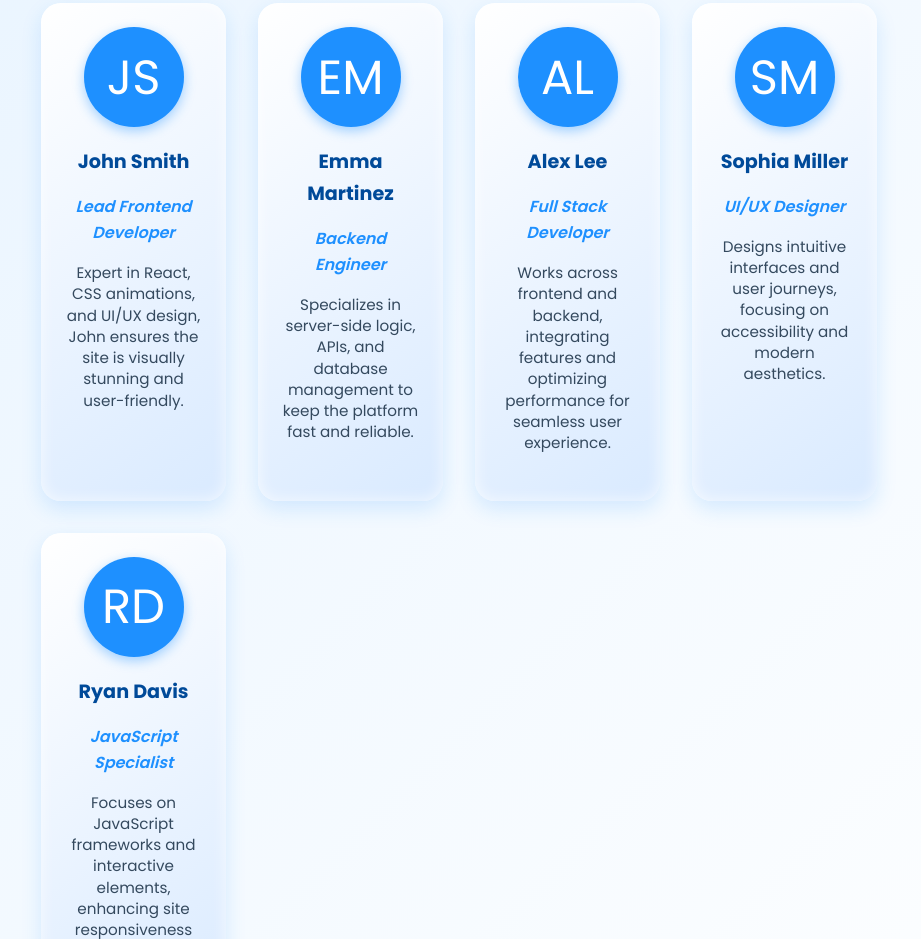
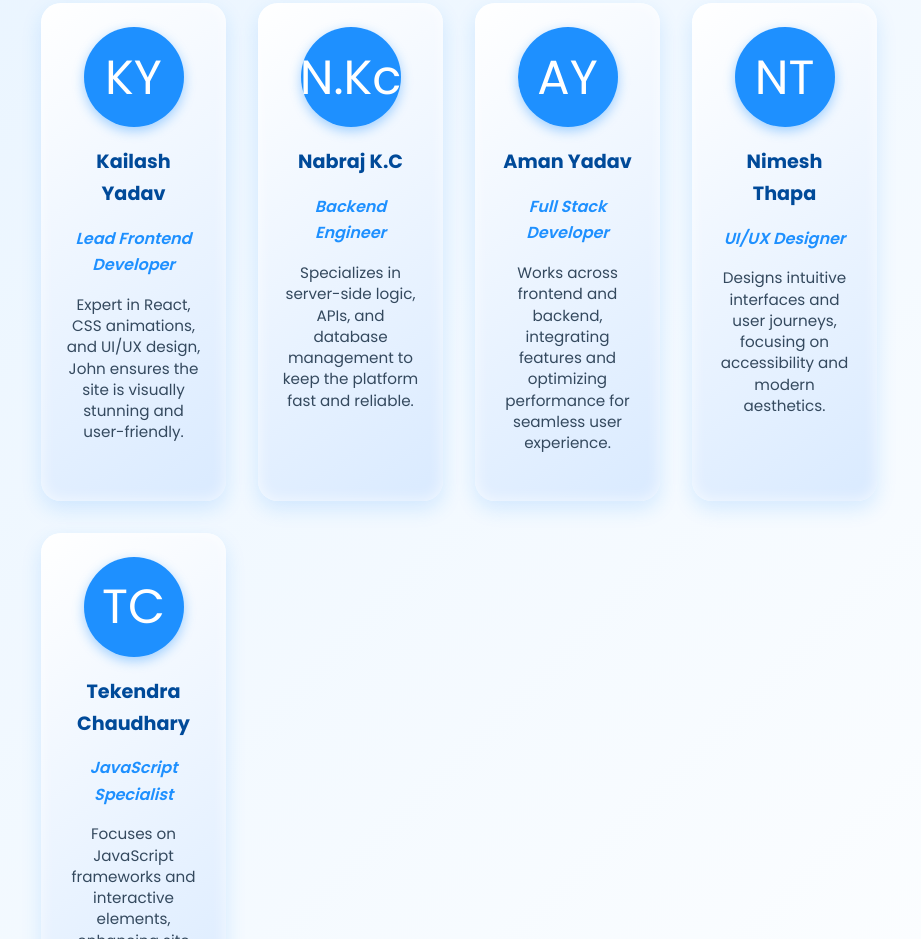
Before and after one commit to UNDEADCODER0/Mobile, a plain HTML site: page contact.html in a window 1280 px wide. Shown: the part 1045-1984 px from the top of the page, without its empty margins (181-1102 px from the left). Drawn offline with Linux system fonts and the light colour scheme.

Commit message:
code changed

```diff
--- a/contact.html
+++ b/contact.html
@@ -294,32 +294,32 @@
             <h2>Meet the Developers</h2>
             <div class="developers-grid">
                 <article class="developer-card" tabindex="0">
-                    <div class="developer-photo" aria-hidden="true">JS</div>
-                    <h3 class="developer-name">John Smith</h3>
+                    <div class="developer-photo" aria-hidden="true">KY</div>
+                    <h3 class="developer-name">Kailash Yadav</h3>
                     <p class="developer-role">Lead Frontend Developer</p>
                     <p class="developer-desc">Expert in React, CSS animations, and UI/UX design, John ensures the site is visually stunning and user-friendly.</p>
                 </article>
                 <article class="developer-card" tabindex="0">
-                    <div class="developer-photo" aria-hidden="true">EM</div>
-                    <h3 class="developer-name">Emma Martinez</h3>
+                    <div class="developer-photo" aria-hidden="true">N.Kc</div>
+                    <h3 class="developer-name">Nabraj K.C</h3>
                     <p class="developer-role">Backend Engineer</p>
                     <p class="developer-desc">Specializes in server-side logic, APIs, and database management to keep the platform fast and reliable.</p>
                 </article>
                 <article class="developer-card" tabindex="0">
-                    <div class="developer-photo" aria-hidden="true">AL</div>
-                    <h3 class="developer-name">Alex Lee</h3>
+                    <div class="developer-photo" aria-hidden="true">AY</div>
+                    <h3 class="developer-name">Aman Yadav</h3>
                     <p class="developer-role">Full Stack Developer</p>
                     <p class="developer-desc">Works across frontend and backend, integrating features and optimizing performance for seamless user experience.</p>
                 </article>
                 <article class="developer-card" tabindex="0">
-                    <div class="developer-photo" aria-hidden="true">SM</div>
-                    <h3 class="developer-name">Sophia Miller</h3>
+                    <div class="developer-photo" aria-hidden="true">NT</div>
+                    <h3 class="developer-name">Nimesh Thapa</h3>
                     <p class="developer-role">UI/UX Designer</p>
                     <p class="developer-desc">Designs intuitive interfaces and user journeys, focusing on accessibility and modern aesthetics.</p>
                 </article>
                 <article class="developer-card" tabindex="0">
-                    <div class="developer-photo" aria-hidden="true">RD</div>
-                    <h3 class="developer-name">Ryan Davis</h3>
+                    <div class="developer-photo" aria-hidden="true">TC</div>
+                    <h3 class="developer-name">Tekendra Chaudhary</h3>
                     <p class="developer-role">JavaScript Specialist</p>
                     <p class="developer-desc">Focuses on JavaScript frameworks and interactive elements, enhancing site responsiveness and engagement.</p>
                 </article>
```
